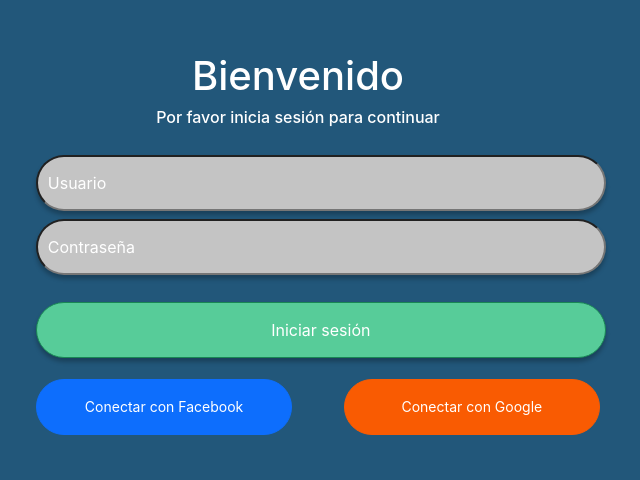
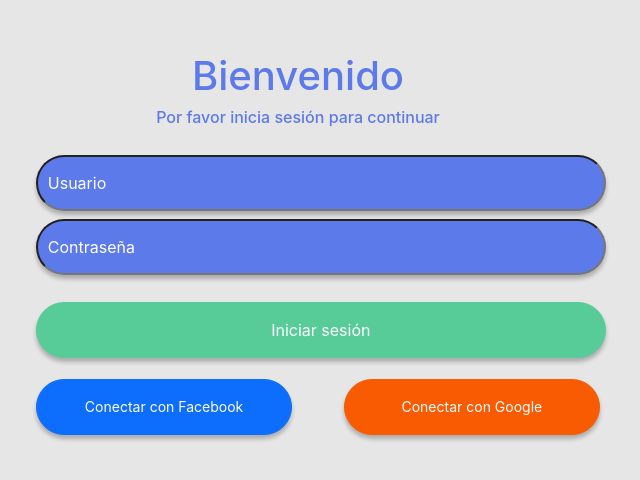
Before and after one commit to Veliz97N/the_checkpoint, a React (Create React App) app: page / in a window 1280 px wide. Shown: the part 108-588 px from the top of the page, without its empty margins (342-982 px from the left). Built offline with nearby package versions, Linux system fonts and the light colour scheme.

Commit message:
added css variables for themes

```diff
--- a/src/Login.js
+++ b/src/Login.js
@@ -1,21 +1,27 @@
 function Login() {
   return (
+    // contenedor principal
     <div className="container">
+      {/* contenedor para login  */}
       <div className="login">
         <h1>Bienvenido</h1>
         <h6>Por favor inicia sesión para continuar</h6>
       </div>
+      {/* Input username */}
       <div className="username-input">
       <input type="text" placeholder="Usuario" name="" id="" />
       </div>
+      {/* Input password */}
       <div className="password-input">
       <input type="text" placeholder="Contraseña" name="" id="" />
       </div>
+      {/* Login button */}
       <div className="login-button">
       <button className="btn btn-success" type="button">
         Iniciar sesión
       </button>
       </div>
+      {/* Connect facebook y google buttons */}
       <div className="connect-buttons">
       <button className="btn btn-primary btn-sm fb" type="button">
         Conectar con Facebook
--- a/src/styles/styles.css
+++ b/src/styles/styles.css
@@ -1,3 +1,11 @@
+:root {
+  --happy_background: #22577a;
+  --happy_input: #c4c4c4;
+  --light_background: #E6E6E6;
+  --light_input: #5C7AEA;
+  --dark_background: #212020
+}
+
 body {
   margin: 0;
   font-family: -apple-system, BlinkMacSystemFont, "Segoe UI", "Roboto", "Oxygen",
@@ -5,7 +13,7 @@ body {
     sans-serif;
   -webkit-font-smoothing: antialiased;
   -moz-osx-font-smoothing: grayscale;
-  background-color: #22577a;
+  background-color: var(--light_background);
 }
 
 code {
@@ -17,7 +25,7 @@ code {
   position: relative;
   width: 100vw;
   height: 100vh;
-  background: #22577a;
+  background: var(--light_background);
   box-sizing: border-box;
 }
 
@@ -31,7 +39,7 @@ code {
   font-weight: normal;
   font-size: 96px;
   text-align: center;
-  color: #fff;
+  color: var(--light_input);
 
 }
 
@@ -41,7 +49,7 @@ code {
   height: 7%;
   left: 27%;
   top: 30%;
-  background: #c4c4c4;
+  background: var(--light_input);
   box-shadow: 0px 4px 4px rgba(0, 0, 0, 0.25);
   border-radius: 60px;
   padding: 10px;
@@ -59,7 +67,7 @@ code {
   height: 7%;
   left: 27%;
   top: 38%;
-  background: #c4c4c4;
+  background: var(--light_input);
   box-shadow: 0px 4px 4px rgba(0, 0, 0, 0.25);
   border-radius: 60px;
   padding: 10px;
@@ -87,6 +95,7 @@ code {
   left: 27%;
   top: 47%;
   background: #57cc99;
+  border-color: #57cc99;
   box-shadow: 0px 4px 4px rgba(0, 0, 0, 0.25);
   border-radius: 60px;
   margin-top: 3%;
@@ -100,6 +109,7 @@ code {
   margin-top: 2%;
   border-radius: 60px;
   color: #fff;
+  box-shadow: 0px 4px 4px rgba(0, 0, 0, 0.25);
 }
 
 .fb {
```
